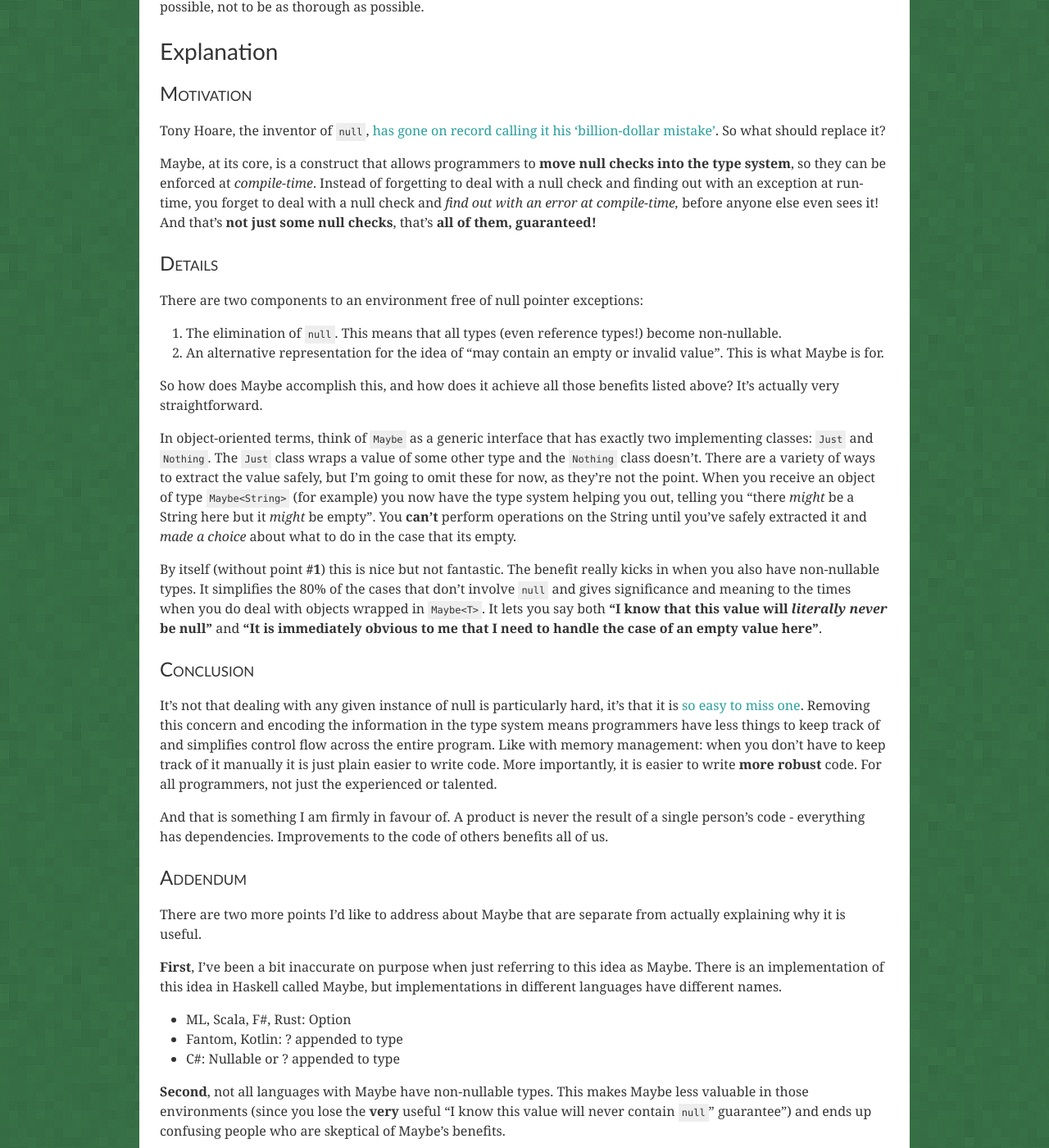
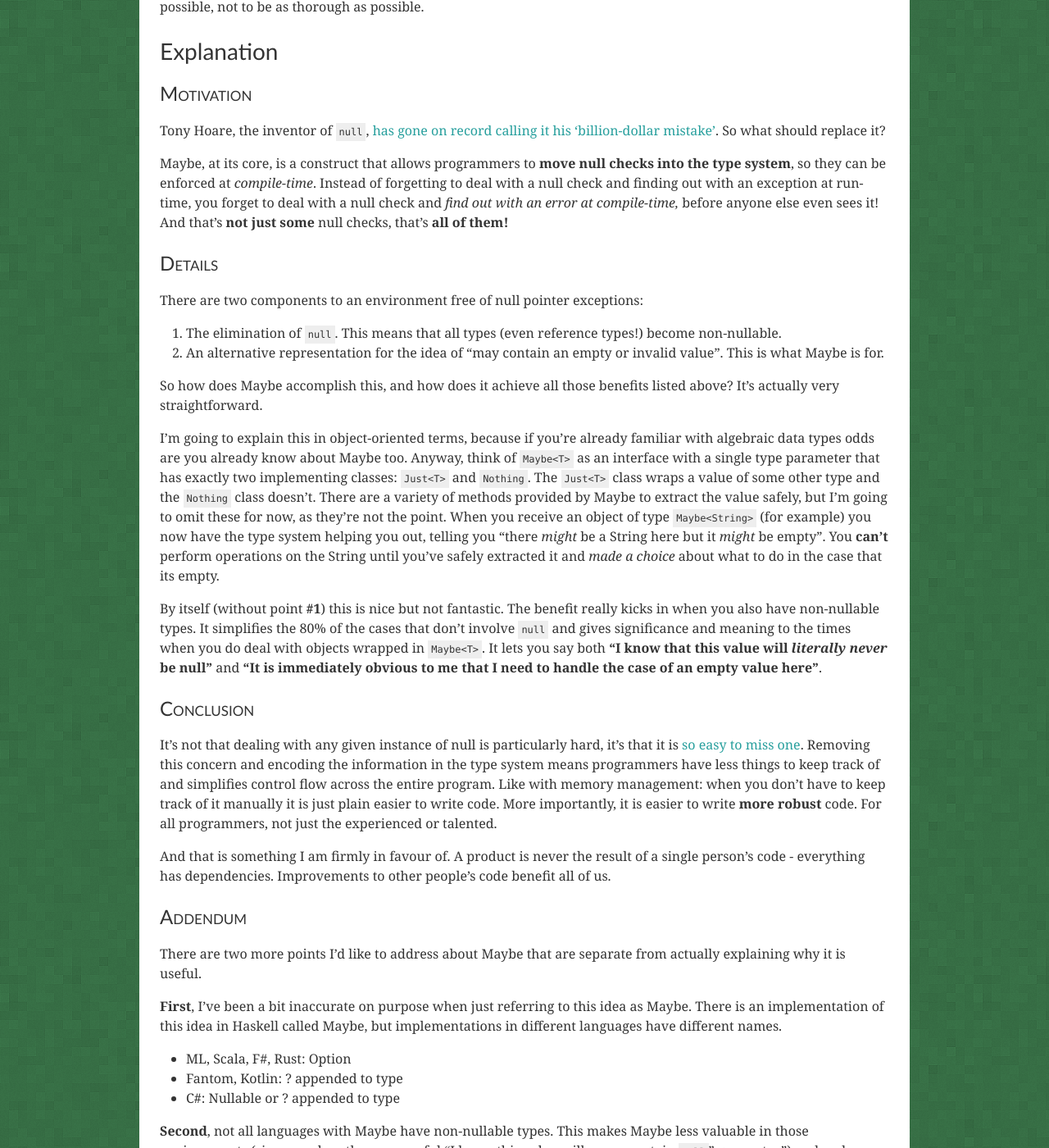
Before and after one commit to nickknw/nickknowlson.com, a Jekyll site: the page built from _posts/2013-04-16-why-maybe-is-better-than-null.markdown, in a window 1280 px wide and 1400 px high, scrolled down 560 px. Shown: the whole window at 82% size. Built offline with Jekyll 4.4.1, drawn with Linux system fonts in a browser that asks for light colours; nearby versions of some CDN libraries; comment, search, counter and statistics services are not loaded; some of the changed text lies outside the part shown.

Commit message:
clean up maybe post a bit more

```diff
--- a/_posts/2013-04-16-why-maybe-is-better-than-null.markdown
+++ b/_posts/2013-04-16-why-maybe-is-better-than-null.markdown
@@ -24,8 +24,8 @@ Maybe, at its core, is a construct that allows programmers to **move null checks
 into the type system**, so they can be enforced at _compile-time_. Instead of
 forgetting to deal with a null check and finding out with an exception at
 run-time, you forget to deal with a null check and _find out with an error at compile-time,_
-before anyone else even sees it! And that's **not just some null checks**, that's **all of
-them, guaranteed!**
+before anyone else even sees it! And that's **not just some** null checks, that's **all of
+them!**
 
 <h3>Details</h3>
 
@@ -40,15 +40,17 @@ of null pointer exceptions:
 So how does Maybe accomplish this, and how does it achieve all those benefits
 listed above? It's actually very straightforward.
 
-In object-oriented terms, think of `Maybe` as a generic interface that has
-exactly two implementing classes: `Just` and `Nothing`. The `Just` class wraps a value
-of some other type and the `Nothing` class doesn't. There are a variety of ways to
-extract the value safely, but I'm going to omit these for now, as they're not
-the point. When you receive an object of type `Maybe<String>` (for example) you now have
-the type system helping you out, telling you "there _might_ be a String here but
-it _might_ be empty". You **can't** perform operations on the String until you've
-safely extracted it and _made a choice_ about what to do in the case that its
-empty.
+I'm going to explain this in object-oriented terms, because if you're already
+familiar with algebraic data types odds are you already know about Maybe too.
+Anyway, think of `Maybe<T>` as an interface with a single type parameter that
+has exactly two implementing classes: `Just<T>` and `Nothing`. The `Just<T>`
+class wraps a value of some other type and the `Nothing` class doesn't. There
+are a variety of methods provided by Maybe to extract the value safely, but I'm
+going to omit these for now, as they're not the point. When you receive an
+object of type `Maybe<String>` (for example) you now have the type system
+helping you out, telling you "there _might_ be a String here but it _might_ be
+empty". You **can't** perform operations on the String until you've safely
+extracted it and _made a choice_ about what to do in the case that its empty.
 
 By itself (without point **#1**) this is nice but not fantastic. The benefit
 really kicks in when you also have non-nullable types. It simplifies the 80% of
@@ -68,8 +70,8 @@ easier to write code. More importantly, it is easier to write **more robust**
 code. For all programmers, not just the experienced or talented.
 
 And that is something I am firmly in favour of. A product is never the result of
-a single person's code - everything has dependencies. Improvements to the code
-of others benefits all of us.
+a single person's code - everything has dependencies. Improvements to other
+people's code benefit all of us.
 
 <h3>Addendum</h3>
 
@@ -261,7 +263,7 @@ which you might do when you have nested calls that could fail.
 I can't speak to how often this ends up being an issue for people working in
 Fantom/Kotlin and what alternatives the language provides because, frankly, I am
 pretty unfamiliar with them. If anyone with experience would like to speak up
-I'd be happy to annotate this section with their information.
+I'd be happy to add their information to this section.
 
 <h4><a id="option-scala" href="#option-scala" class="header_link">But Option in Scala DOESN'T save you from null!</a> </h4>
 
```
